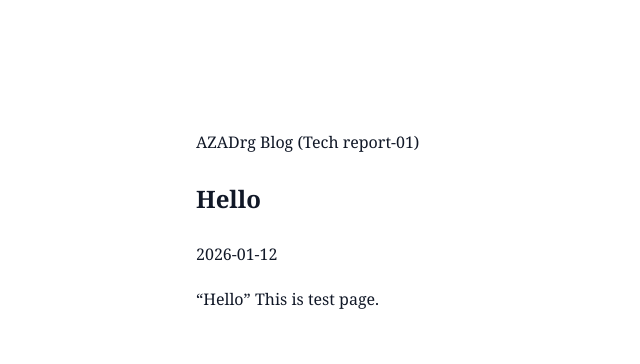
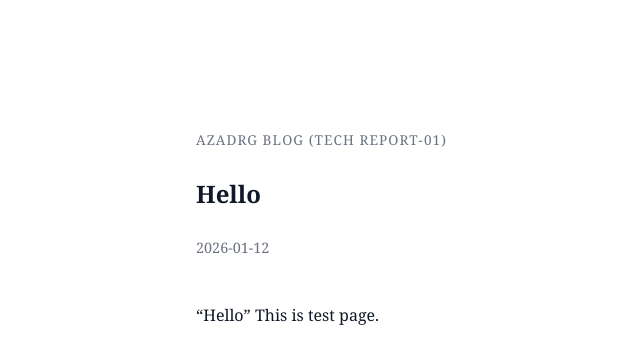
Before and after one commit to ssimsangmin49-creator/ecofriendly-polymer-compounds-incineration, a Jekyll site: the page built from _posts/2026-01-12-hello.md, in a window 1280 px wide. Shown: the top 364 px of the page, without its empty margins (58-698 px from the left). Built offline with Jekyll 4.4.1, drawn with Linux system fonts in a browser that asks for light colours; our own code applies the rules of GitHub Pages for plain Markdown files.

Commit message:
Update style.css

```diff
--- a/assets/css/style.css
+++ b/assets/css/style.css
@@ -11,3 +11,19 @@ main, article {
   margin: 0 auto;
   padding: 4rem 1.5rem;
 }
+
+/* 글 상단 라벨 */
+.post-label {
+  font-size: 0.85rem;
+  letter-spacing: 0.08em;
+  text-transform: uppercase;
+  color: #6b7280;
+  margin-bottom: 1.2rem;
+}
+
+/* 날짜 스타일 */
+.post-date {
+  font-size: 0.9rem;
+  color: #6b7280;
+  margin-bottom: 2.5rem;
+}
```
